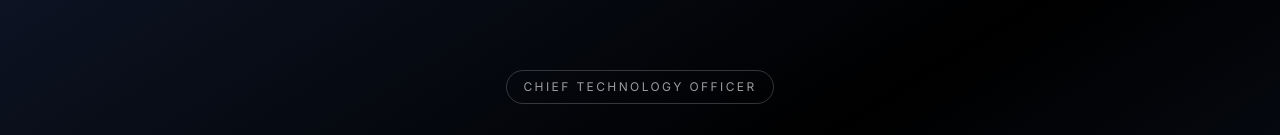
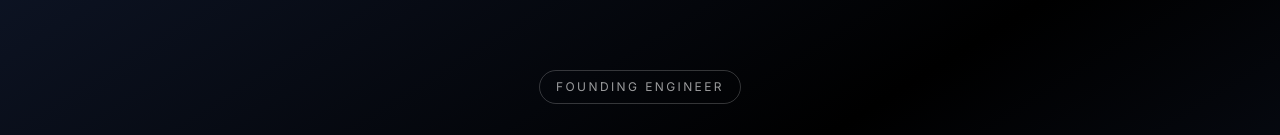
Before and after one commit to StarOne01/StarOne01.github.io, a Next.js app: page / in a window 1280 px wide. Shown: the part 148-283 px from the top of the page. Built offline with nearby package versions, Linux system fonts and the light colour scheme.

Commit message:
Update role references from CTO to Founding Engineer in layout and page components

```diff
--- a/src/app/layout.tsx
+++ b/src/app/layout.tsx
@@ -6,8 +6,8 @@ import Nav from "@/components/ui/navbar";
 const inter = Inter({ subsets: ["latin"] });
 
 export const metadata: Metadata = {
-  title: "Prashanth | CTO at Medclara",
-  description: "Chief Technology Officer at Medclara - Building technology that transforms healthcare delivery",
+  title: "Prashanth | Founding Engineer at Medclara",
+  description: "Founding Engineer at Medclara - Building technology that transforms healthcare delivery",
 };
 
 export default function RootLayout({
--- a/src/app/page.tsx
+++ b/src/app/page.tsx
@@ -16,7 +16,7 @@ function Hero() {
         {/* Role badge */}
         <div className="mb-6 opacity-0 animate-fade-in" style={{animationDelay: '0.2s'}}>
           <span className="inline-block px-4 py-2 text-xs uppercase tracking-[0.2em] text-white/60 border border-white/20 rounded-full">
-            Chief Technology Officer
+            Founding Engineer
           </span>
         </div>
 
@@ -90,7 +90,7 @@ function About() {
 
       <div className="space-y-6 text-white/70 text-lg leading-relaxed">
         <p>
-          As <span className="text-white">Chief Technology Officer at Medclara</span>, I lead the technical vision and engineering strategy for our healthcare technology platform.
+          As <span className="text-white">Founding Engineer at Medclara</span>, I lead the technical vision and engineering strategy for our healthcare technology platform.
         </p>
         <p>
           I designed and built <span className="text-white">Medclara's core technology</span> — the Automatic Speech Recognition (ASR) system that powers our platform, including the training pipelines and iteration workflows that continuously improve our models.
@@ -148,13 +148,13 @@ function Expertise() {
 function Experience() {
   const timeline = [
     {
-      role: "Chief Technology Officer",
+      role: "Founding Engineer",
       company: "Medclara",
       period: "Present",
       description: "Designed and built the core ASR technology, training pipelines, and model iteration workflows powering the platform."
     },
     {
-      role: "Chief Technology Officer",
+      role: "Founding Engineer",
       company: "Auxacode Solutions",
       period: "Previous",
       description: "Led technical strategy and engineering teams to deliver innovative software solutions."
@@ -337,7 +337,7 @@ function Footer() {
     <footer className="py-8 px-6 border-t border-white/10">
       <div className="max-w-4xl mx-auto flex flex-col sm:flex-row justify-between items-center gap-4 text-sm text-white/40">
         <p>© 2025 Prashanth. All rights reserved.</p>
-        <p>CTO at Medclara</p>
+        <p>Founding Engineer at Medclara</p>
       </div>
     </footer>
   );
```
